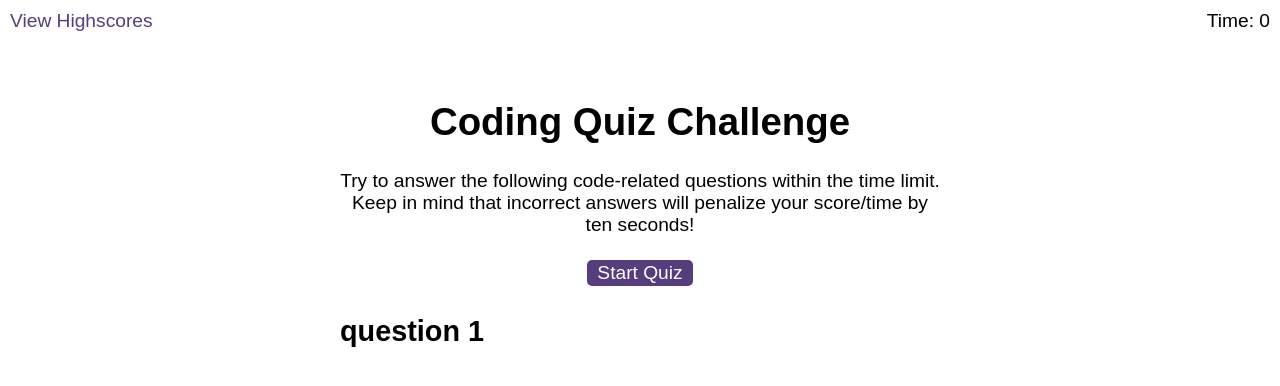
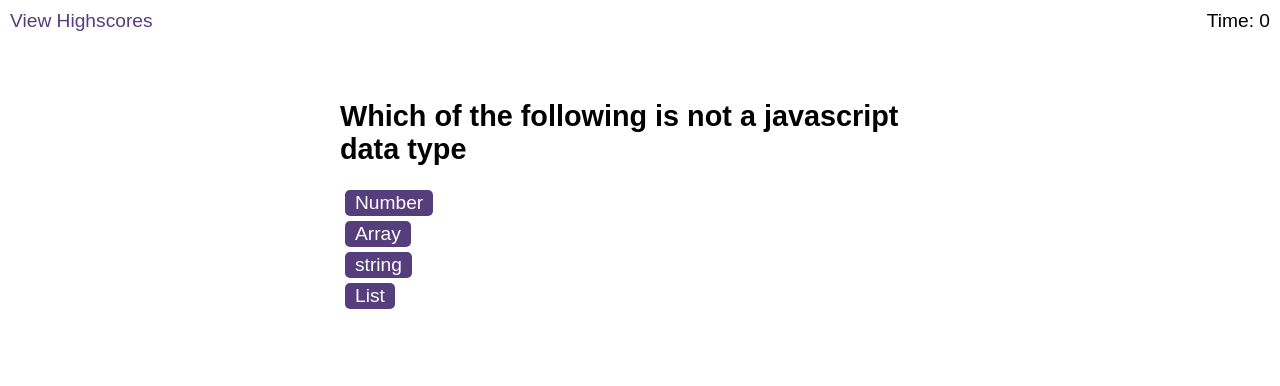
Before and after one commit to Brian-Machiestay/code-quiz, a plain HTML site: page index.html in a window 1280 px wide. Both pictures are taken after a click on the button "Start Quiz". Drawn offline with Linux system fonts and the light colour scheme.

Commit message:
implement display of questions

```diff
--- a/assets/js/logic.js
+++ b/assets/js/logic.js
@@ -1,6 +1,37 @@
 // startScreen obj
 startScreenWrapper = document.getElementById("start-screen");
 
-// questions object
+// questions object((
 questionsDiv = document.getElementById("questions");
-questionsDiv.setAttribute("class", "show");
+
+// displays the questions
+function displayQuestion(que) {
+    let queTitle = document.querySelector("#question-title");
+    let choicesDiv = document.querySelector("#choices");
+    for (let i = 0; i < que.choices.length; i++) {
+        if (document.querySelector(`.choice${i}`) == null) {
+            choiceButton = document.createElement("button");
+            choiceButton.setAttribute("class", `choice${i}`);
+        }
+        choicesDiv.appendChild(choiceButton);
+        let choice = document.querySelector(`.choice${i}`);
+        console.log(que.choices[i]);
+        choice.textContent = que.choices[i];
+    }
+    queTitle.textContent = que.title;
+}
+
+//starts the questions display
+function startQuiz (event) {
+    startScreenWrapper.setAttribute("class", "hide");
+    questionsDiv.setAttribute("class", "show");
+    displayQuestion(questions[0])
+}
+
+
+
+// start object
+start = document.getElementById("start");
+
+// attach event listener to start
+start.addEventListener("click", startQuiz);
--- a/index.html
+++ b/index.html
@@ -26,7 +26,7 @@
       </div>
 
       <div id="questions" class="hide">
-        <h2 id="question-title">question 1</h2>
+        <h2 id="question-title"></h2>
         <div id="choices" class="choices"></div>
       </div>
 
```
